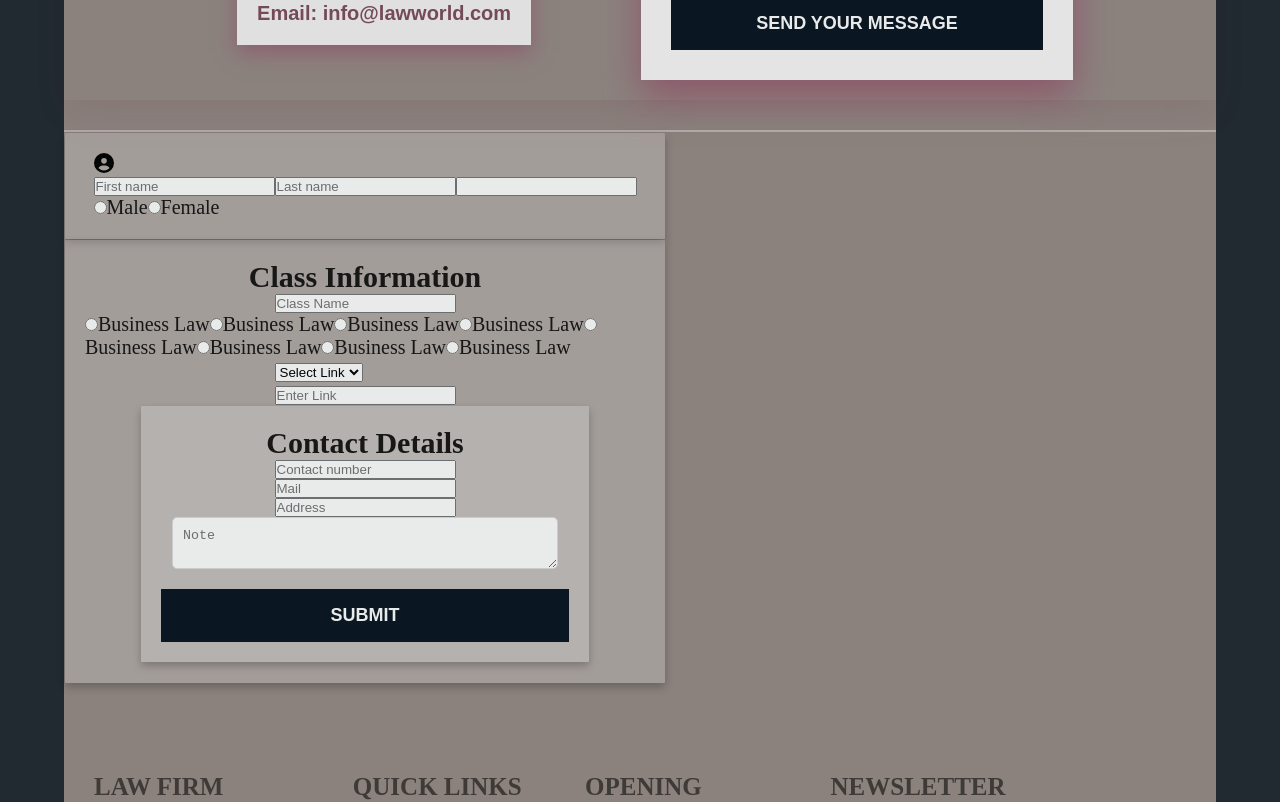
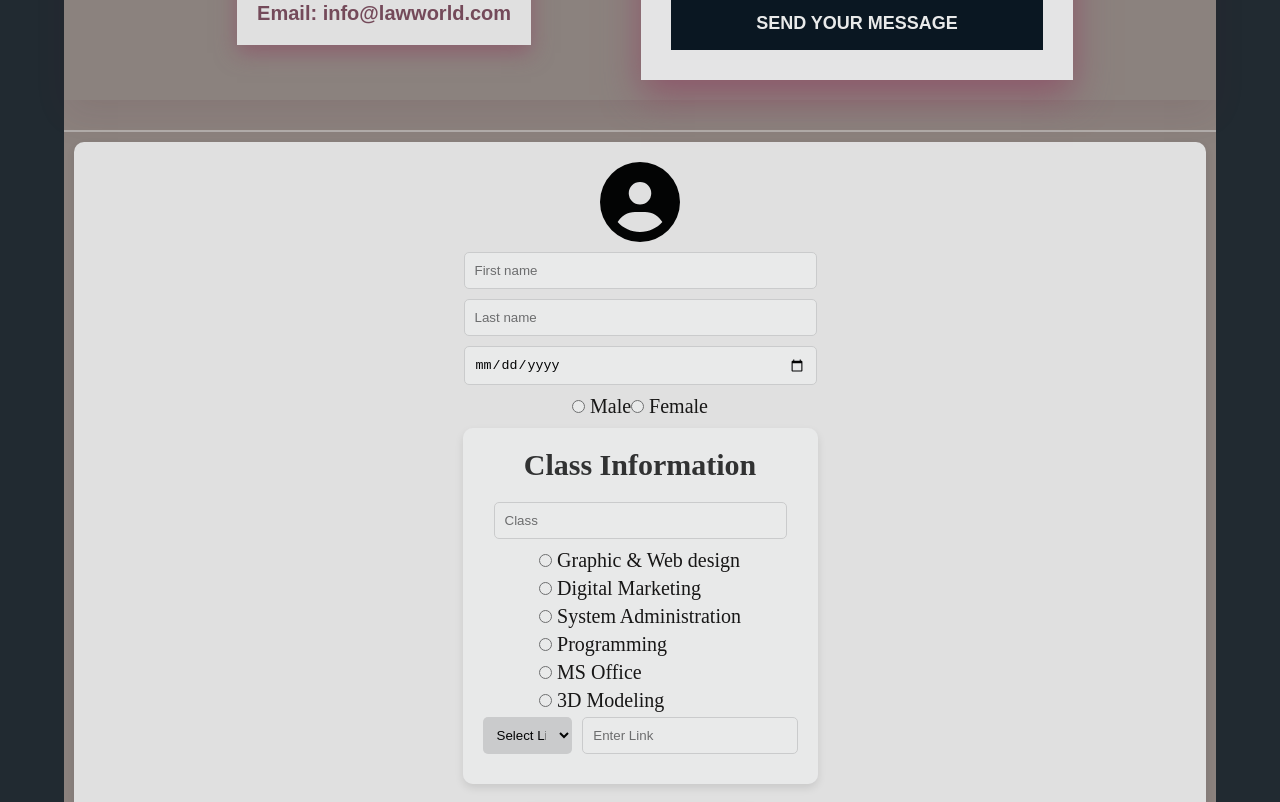
Before and after one commit to sutapaaditya/Law_Firm, an Angular app: page /contact in a window 1280 px wide. Shown: the part 680-1482 px from the top of the page. Built offline with nearby package versions, Linux system fonts and the light colour scheme.

Commit message:
details page linked, another contact page done

```diff
--- a/src/app/components/contact/contact.component.css
+++ b/src/app/components/contact/contact.component.css
@@ -146,52 +146,143 @@ button[type="submit"]:hover{
   border-top: 2px solid rgba(227, 224, 222, 0.55);
 }
  /* 2nd page code when everything is done then it should be leave here  */
-.profile-picture{
-  width: 20px;
-  height: 20px;
+
+.form_container{
+  display: grid;
+  /* justify-content: space-between; */
+  flex-direction: column;
 }
 
-.form-container{
-  background-color: rgba(255, 255, 255, 0.26);
-  border-radius: 0.1rem;
-  padding: 2rem;
-  margin: 0.1rem;
-  width: 80%;
-  max-width: 60rem;
-  box-shadow: 0 4px 8px rgba(0, 0, 0, 0.25);
+.form-container {
+  background-color: rgba(255, 255, 255, 0.9);
+  border-radius: 10px;
+  padding: 20px;
+  margin: 10px;
+  /* width: 80%; */
+  /* max-width: 600px; */
+  box-shadow: 0 4px 8px rgba(0, 0, 0, 0.1);
+  display: flex;
+  flex-direction: column;
+  justify-content: space-between;
+  align-items: center;
+}
+
+.form-container h2 {
+  margin-bottom: 20px;
+  color: #333;
+}
+
+.form-container input[type="text"],
+.form-container input[type="date"],
+.form-container input[type="email"],
+.form-container input[type="number"],
+.form-container select {
+  width: calc(100% - 22px);
+  padding: 10px;
+  margin-bottom: 10px;
+  border: 1px solid #ddd;
+  border-radius: 5px;
+  box-sizing: border-box;
+}
+
+.form-container input[type="radio"] {
+  margin-right: 5px;
+}
+
+.form-container button {
+  background-color: #6c5ce7;
+  color: white;
+  padding: 10px 20px;
+  border: none;
+  border-radius: 5px;
+  cursor: pointer;
+  width: 100%;
+  margin-top: 10px;
+}
+
+.form-container button:hover {
+  background-color: #574ae2;
+}
+
+.profile-section {
   display: flex;
   flex-direction: column;
   align-items: center;
+  margin-bottom: 20px;
 }
-@media(max-width: 768px){
-  .contact{
+
+.profile-picture {
+  width: 80px;
+  height: 80px;
+  border-radius: 50%;
+  /* background-color: #eee; */
+  display: flex;
+  justify-content: center;
+  align-items: center;
+  margin-bottom: 10px;
+}
+
+.profile-picture img {
+  font-size: 40px;
+  /* color: #aaa; */
+}
+
+.program-options {
+  display: flex;
+  flex-direction: column;
+  align-items: flex-start;
+}
+
+.program-options label {
+  margin-bottom: 5px;
+}
+
+.program-options input[type="radio"] {
+  margin-right: 5px;
+}
+
+.form-row {
+  display: flex;
+  justify-content: space-between;
+  width: 100%;
+}
+
+.form-row div {
+  width: 48%;
+}
+
+@media (max-width: 768px) {
+  .form-row {
     flex-direction: column;
-    margin: 2rem;
-    gap: 2rem;
-    padding: 1rem;
   }
 
-  .card_write{
-    /* top right bottom left*/
-    margin: 3rem 0 4rem 8rem;
-  }
-
-  .contact-card-left,
-  .contact-card-right{
+  .form-row div {
     width: 100%;
-    padding: 2rem;
-  }
-
-  .contact_item h3,
-  .contact_item p{
-    font-size: 2rem;
-    font-weight: 700;
-    font-family: "Lato", sans-serif;
-  }
-
-  .form_group input,
-  .form_group textarea,
-  button[type="submit"]{
-    font-size: 1.6rem;
   }
 }
+
+.link-container {
+  display: flex;
+  width: 100%;
+  align-items: center;
+}
+
+.link-dropdown {
+  position: relative;
+  width: 40%;
+}
+
+.link-dropdown select {
+  background-color: #ddd;
+  border: none;
+  padding: 10px;
+  width: 100%;
+  text-align: left;
+  cursor: pointer;
+  border-radius: 5px;
+}
+
+.link-input {
+  width: 60%;
+  margin-left: 10px;
+}
--- a/src/app/components/contact/contact.component.html
+++ b/src/app/components/contact/contact.component.html
@@ -53,39 +53,35 @@
 
 <!-- 2nd page code when everything is done then it should be leave here -->
 
+<div class="form_container">
 <div class="form-container">
   <div class="profile-section">
     <div class="profile-picture"><img src="../../../assets/icon_svg/circle-user-solid.svg" alt=""></div>
     <input type="text" placeholder="First name">
     <input type="text" placeholder="Last name">
-    <input type="data">
+    <input type="date">
     <div style="display: flex; align-items: center;">
-      <input type="radio" name="gen" id="m_gen">
-      <label for="m_gen">Male</label>
-      <input type="radio" name="gen" id="f_gen">
-      <label for="f_gen">Female</label>
+      <input type="radio" id="male" name="gender" value="male">
+      <label for="male">Male</label>
+      <input type="radio" id="female" name="gender" value="female">
+      <label for="female">Female</label>
     </div>
-  </div>
-  <!-- profile-section end -->
-</div>
-<!-- form-container 1st end -->
+<!--   </div> -->
+<!-- </div> -->
 
 <div class="form-container">
   <h2>Class Information</h2>
-  <input type="text" placeholder="Class Name">
-  <div class="program_options">
-    <label><input type="radio" name="program" value="Business">Business Law</label>
-    <label><input type="radio" name="program" value="Business">Business Law</label>
-    <label><input type="radio" name="program" value="Business">Business Law</label>
-    <label><input type="radio" name="program" value="Business">Business Law</label>
-    <label><input type="radio" name="program" value="Business">Business Law</label>
-    <label><input type="radio" name="program" value="Business">Business Law</label>
-    <label><input type="radio" name="program" value="Business">Business Law</label>
-    <label><input type="radio" name="program" value="Business">Business Law</label>
+  <input type="text" placeholder="Class">
+  <div class="program-options">
+    <label><input type="radio" name="program" value="graphic">Graphic & Web design</label>
+    <label><input type="radio" name="program" value="digital">Digital Marketing</label>
+    <label><input type="radio" name="program" value="system">System Administration</label>
+    <label><input type="radio" name="program" value="programming">Programming</label>
+    <label><input type="radio" name="program" value="msoffice">MS Office</label>
+    <label><input type="radio" name="program" value="3dmodeling">3D Modeling</label>
   </div>
-
-  <div class="link_container">
-    <div class="linke_dropdown">
+  <div class="link-container">
+    <div class="link-dropdown">
       <select>
         <option value="">Select Link</option>
         <option value="https://www.google.com">Google</option>
@@ -95,6 +91,7 @@
     </div>
     <input type="text" class="link-input" placeholder="Enter Link">
   </div>
+</div>
 
 <div class="form-container">
   <h2>Contact Details</h2>
@@ -104,3 +101,4 @@
   <textarea placeholder="Note" style="width: calc(100% - 22px); padding: 10px; margin-bottom: 10px; border: 1px solid #ddd; border-radius: 5px; box-sizing: border-box;"></textarea>
   <button type="submit">SUBMIT</button>
 </div>
+</div>
--- a/src/app/components/courses/courses.component.html
+++ b/src/app/components/courses/courses.component.html
@@ -15,7 +15,7 @@
         <div class="course_item_content">
           <h3>Criminal Law</h3>
           <p class="price">50,000/-</p>
-          <a routerLink="../details/">
+          <a routerLink="/details/">
             <button class="details-btn">View Details</button></a>
         </div>
       </div>
@@ -26,7 +26,7 @@
         <div class="course_item_content">
           <h3>Business Law</h3>
           <p class="price">60,000/-</p>
-          <a href="#"><button class="details-btn">View Details</button></a>
+          <a routerLink="/details"><button class="details-btn">View Details</button></a>
         </div>
       </div>
       <div class="course_item">
@@ -36,7 +36,7 @@
         <div class="course_item_content">
           <h3>Marraige Law</h3>
           <p class="price">70,000/-</p>
-          <a href="#"><button class="details-btn">View Details</button></a>
+          <a routerLink="/details"><button class="details-btn">View Details</button></a>
         </div>
       </div>
       <div class="course_item">
@@ -46,7 +46,7 @@
         <div class="course_item_content">
           <h3>Constitutional Law</h3>
           <p class="price">80,000/-</p>
-          <a href="#"><button class="details-btn">View Details</button></a>
+          <a routerLink="/details"><button class="details-btn">View Details</button></a>
         </div>
       </div>
       <div class="course_item">
@@ -56,7 +56,7 @@
         <div class="course_item_content">
           <h3>Tax Lawyer</h3>
           <p class="price">85,000/-</p>
-          <a href="#"><button class="details-btn">View Details</button></a>
+          <a routerLink="/details"><button class="details-btn">View Details</button></a>
         </div>
       </div>
       <div class="course_item">
@@ -66,7 +66,7 @@
         <div class="course_item_content">
           <h3>Property Law</h3>
           <p class="price">1,00,000/-</p>
-          <a href="#"><button class="details-btn">View Details</button></a>
+          <a routerLink="/details"><button class="details-btn">View Details</button></a>
         </div>
       </div>
       <div class="course_item">
@@ -76,7 +76,7 @@
         <div class="course_item_content">
           <h3>Master of Law</h3>
           <p class="price">2,00,000/-</p>
-          <a href="#"><button class="details-btn">View Details</button></a>
+          <a routerLink="/details"><button class="details-btn">View Details</button></a>
         </div>
       </div>
       <div class="course_item">
@@ -86,7 +86,7 @@
         <div class="course_item_content">
           <h3>Admiralty Law</h3>
           <p class="price">1,50,000/-</p>
-          <a href="#"><button class="details-btn">View Details</button></a>
+          <a routerLink="/details"><button class="details-btn">View Details</button></a>
         </div>
       </div>
     </div>
--- a/src/app/components/courses/courses.component.ts
+++ b/src/app/components/courses/courses.component.ts
@@ -1,9 +1,10 @@
 import { Component } from '@angular/core';
+import { RouterLink } from '@angular/router';
 
 @Component({
   selector: 'app-courses',
   standalone: true,
-  imports: [],
+  imports: [RouterLink],
   templateUrl: './courses.component.html',
   styleUrl: './courses.component.css'
 })
--- a/src/app/components/details/details.component.ts
+++ b/src/app/components/details/details.component.ts
@@ -1,9 +1,10 @@
 import { Component } from '@angular/core';
+import { RouterLink } from '@angular/router';
 
 @Component({
   selector: 'app-details',
   standalone: true,
-  imports: [],
+  imports: [RouterLink],
   templateUrl: './details.component.html',
   styleUrl: './details.component.css'
 })
--- a/src/app/components/header/header.component.html
+++ b/src/app/components/header/header.component.html
@@ -20,14 +20,8 @@
         routerLinkActive="active"
         (click)="closeMenu()">Courses</a>
 
+
       <img src="../../../assets/icon_svg/book-mark-svgrepo-com.svg" alt="">
-
-      <a routerLink="/details"
-        routerLinkActive="active"
-        (click)="closeMenu()">Details</a>
-
-      <img src="../../../assets/icon_svg/details.svg" alt="">
-
       <a routerLink="/about"
         routerLinkActive="active"
         (click)="closeMenu()">About</a>
```
Also changed, not shown: src/assets/icon_svg/details.svg (deleted).
